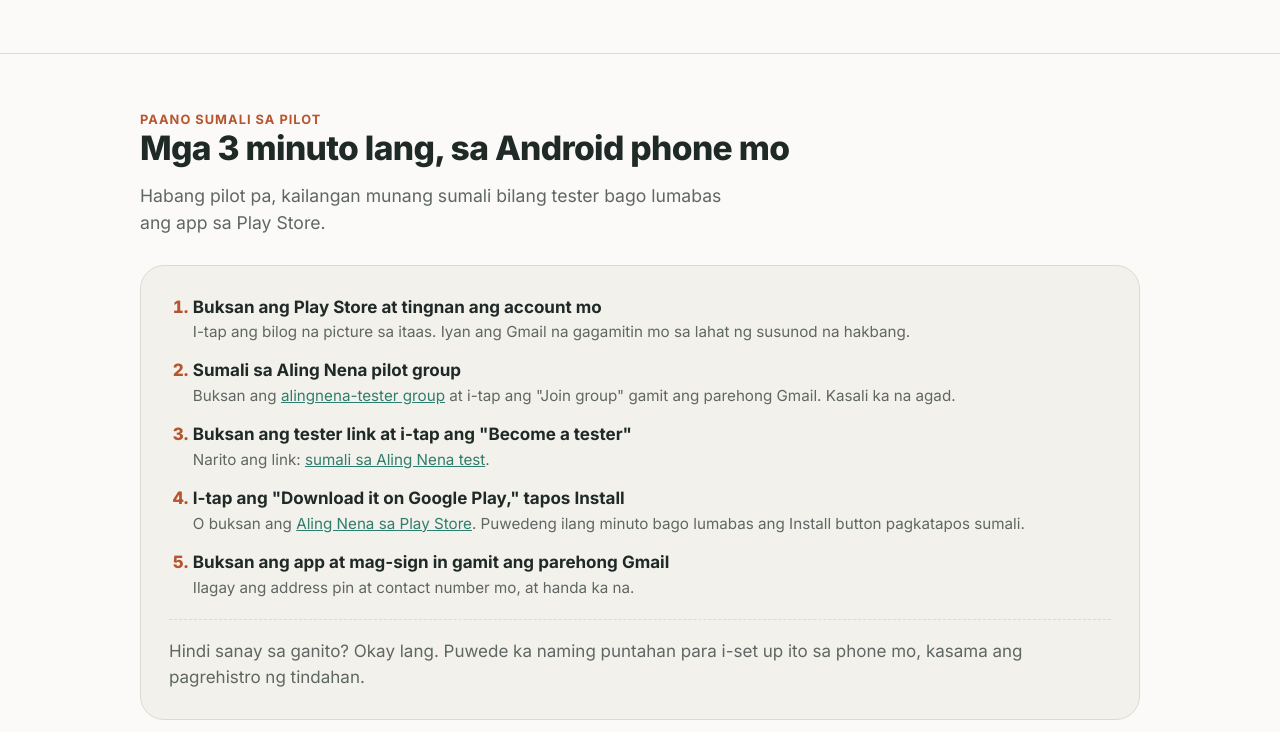
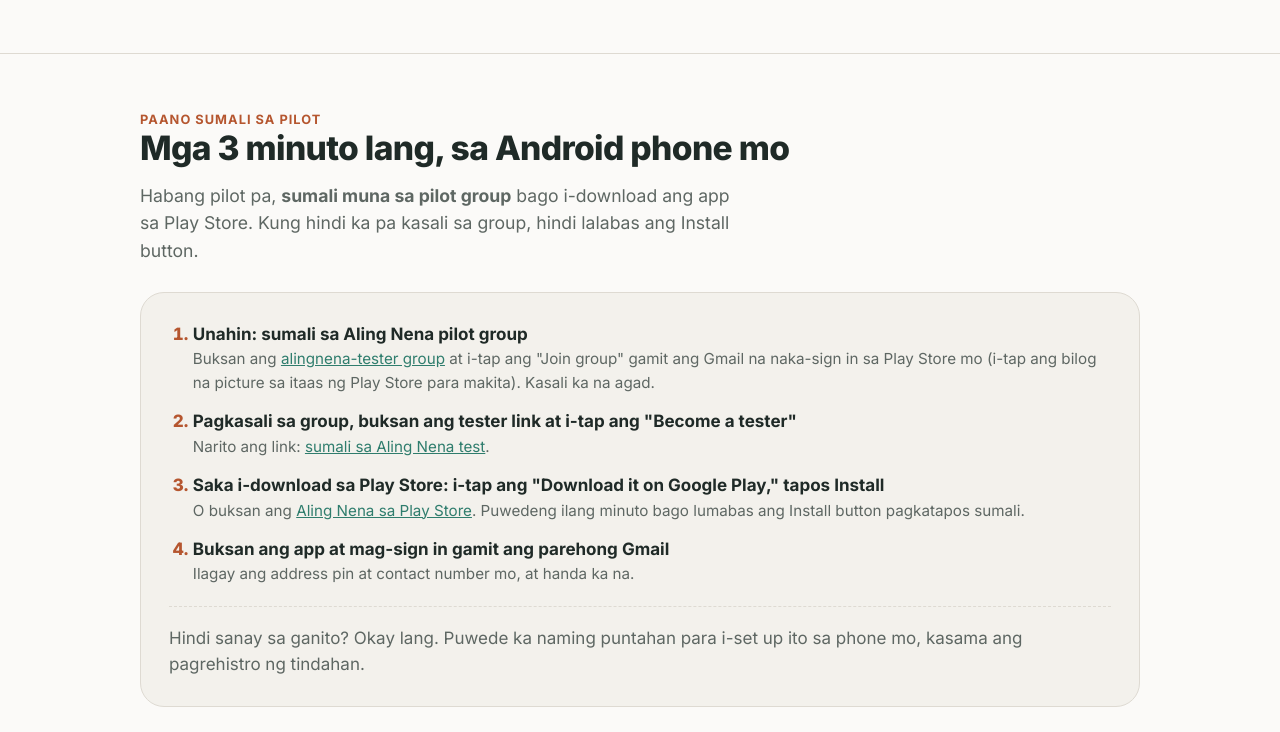
Before and after one commit to nhickf/alingnena, a plain HTML site: page index.html in a window 1280 px wide. Shown: the part 1345-2077 px from the top of the page. Drawn offline with Linux system fonts and the light colour scheme.

Commit message:
Update the landing page from AlingNenaSuperApp nhickf/AlingNenaSuperApp@f2e34c0de93f9e64f285ab1cafd95820707981f9

```diff
--- a/index.html
+++ b/index.html
@@ -145,7 +145,7 @@
         <a class="btn primary" id="join-btn" href="#install">Sumali sa pilot</a>
         <a class="btn secondary" href="#tindahan">May tindahan ako</a>
       </div>
-      <p class="fine">Libre i-download sa Google Play. Android lang muna habang pilot.</p>
+      <p class="fine">Sumali muna sa pilot group, tapos i-download nang libre sa Google Play. Android lang muna habang pilot.</p>
     </div>
 
     <figure class="demo" aria-label="Halimbawa ng search at mga sagot ng tindahan" style="margin:0">
@@ -200,13 +200,12 @@
   <div class="wrap">
     <p class="eyebrow">Paano sumali sa pilot</p>
     <h2>Mga 3 minuto lang, sa Android phone mo</h2>
-    <p class="lead" style="margin-top:14px">Habang pilot pa, kailangan munang sumali bilang tester bago lumabas ang app sa Play Store.</p>
+    <p class="lead" style="margin-top:14px">Habang pilot pa, <strong>sumali muna sa pilot group</strong> bago i-download ang app sa Play Store. Kung hindi ka pa kasali sa group, hindi lalabas ang Install button.</p>
     <div class="install">
       <ol>
-        <li><strong>Buksan ang Play Store at tingnan ang account mo</strong><span>I-tap ang bilog na picture sa itaas. Iyan ang Gmail na gagamitin mo sa lahat ng susunod na hakbang.</span></li>
-        <li><strong>Sumali sa Aling Nena pilot group</strong><span id="group-step">Buksan ang <a href="https://groups.google.com/g/alingnena-tester" target="_blank" rel="noopener">alingnena-tester group</a> at i-tap ang "Join group" gamit ang parehong Gmail. Kasali ka na agad.</span></li>
-        <li><strong>Buksan ang tester link at i-tap ang "Become a tester"</strong><span id="optin-step">Ipapadala namin ang link sa Messenger o sa group chat ng subdivision.</span></li>
-        <li><strong>I-tap ang "Download it on Google Play," tapos Install</strong><span>O buksan ang <a href="https://play.google.com/store/apps/details?id=com.creativegrpcx.alingnenasuperapp" target="_blank" rel="noopener">Aling Nena sa Play Store</a>. Puwedeng ilang minuto bago lumabas ang Install button pagkatapos sumali.</span></li>
+        <li><strong>Unahin: sumali sa Aling Nena pilot group</strong><span id="group-step">Buksan ang <a href="https://groups.google.com/g/alingnena-tester" target="_blank" rel="noopener">alingnena-tester group</a> at i-tap ang "Join group" gamit ang Gmail na naka-sign in sa Play Store mo (i-tap ang bilog na picture sa itaas ng Play Store para makita). Kasali ka na agad.</span></li>
+        <li><strong>Pagkasali sa group, buksan ang tester link at i-tap ang "Become a tester"</strong><span id="optin-step">Ipapadala namin ang link sa Messenger o sa group chat ng subdivision.</span></li>
+        <li><strong>Saka i-download sa Play Store: i-tap ang "Download it on Google Play," tapos Install</strong><span>O buksan ang <a href="https://play.google.com/store/apps/details?id=com.creativegrpcx.alingnenasuperapp" target="_blank" rel="noopener">Aling Nena sa Play Store</a>. Puwedeng ilang minuto bago lumabas ang Install button pagkatapos sumali.</span></li>
         <li><strong>Buksan ang app at mag-sign in gamit ang parehong Gmail</strong><span>Ilagay ang address pin at contact number mo, at handa ka na.</span></li>
       </ol>
       <p class="helper">Hindi sanay sa ganito? Okay lang. Puwede ka naming puntahan para i-set up ito sa phone mo, kasama ang pagrehistro ng tindahan.</p>
@@ -260,16 +259,12 @@
     group: "https://groups.google.com/g/alingnena-tester",   // https://groups.google.com/g/<your-group>
   };
   if (LINKS.optIn) {
-    const btn = document.getElementById("join-btn");
-    btn.href = LINKS.optIn;
-    btn.target = "_blank";
-    btn.rel = "noopener";
     document.getElementById("optin-step").innerHTML =
       'Narito ang link: <a href="' + LINKS.optIn + '" target="_blank" rel="noopener">sumali sa Aling Nena test</a>.';
   }
   if (LINKS.group) {
     document.getElementById("group-step").innerHTML =
-      'Buksan ang <a href="' + LINKS.group + '" target="_blank" rel="noopener">alingnena-tester group</a> at i-tap ang "Join group" gamit ang parehong Gmail. Kasali ka na agad.';
+      'Buksan ang <a href="' + LINKS.group + '" target="_blank" rel="noopener">alingnena-tester group</a> at i-tap ang "Join group" gamit ang Gmail na naka-sign in sa Play Store mo (i-tap ang bilog na picture sa itaas ng Play Store para makita). Kasali ka na agad.';
   }
 </script>
 </body>
```
